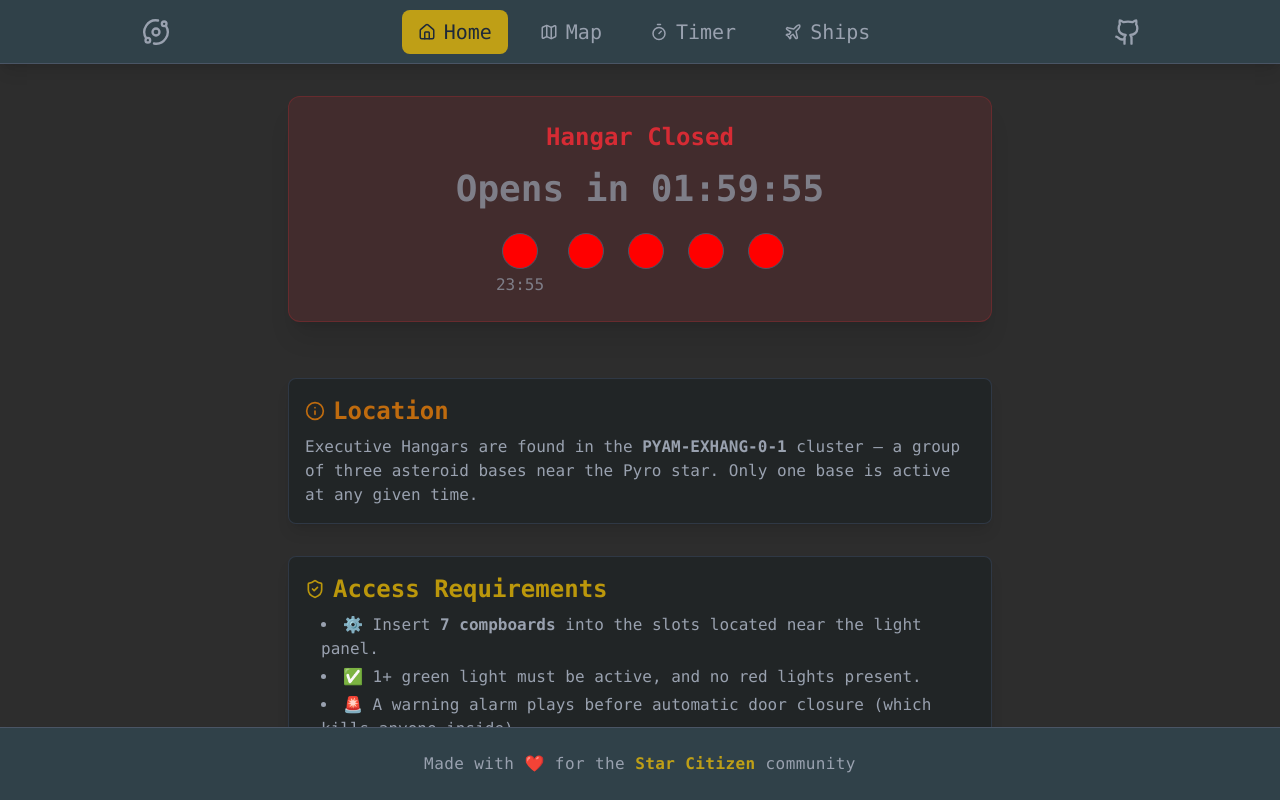
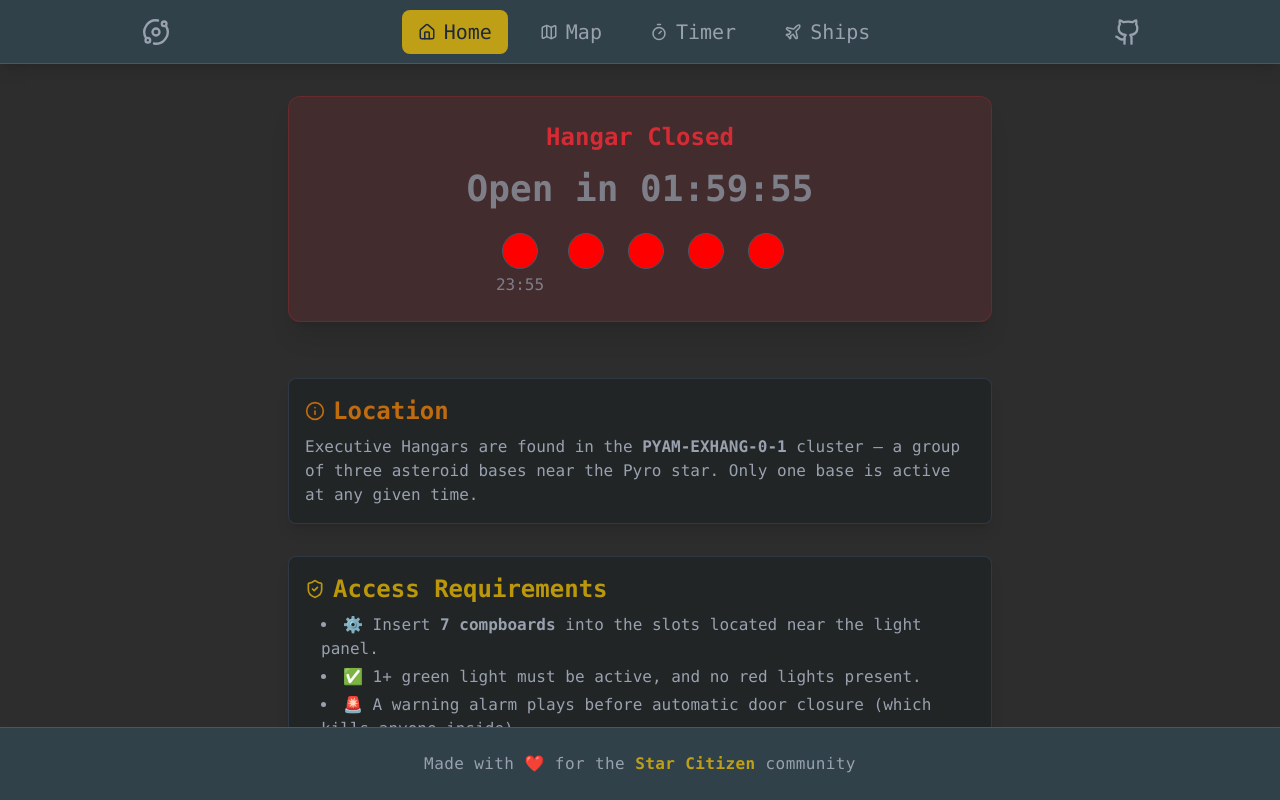
Before and after one commit to Feareis/Star-Citizen_Executive-Hangar, a React (Vite) app: page / in a window 1280 px wide. Built offline with nearby package versions, Linux system fonts and the light colour scheme.

Commit message:
Update HangarTimerCard.tsx

```diff
--- a/src/components/card/HangarTimerCard.tsx
+++ b/src/components/card/HangarTimerCard.tsx
@@ -71,7 +71,7 @@
 
         setLights(newLights);
         setStatus("close");
-        setTimer(`Opens in ${formatTime(redTime)}`);
+        setTimer(`Open in ${formatTime(redTime)}`);
       } else if (remaining > BLACK_PHASE) {
         const greenTime = remaining - BLACK_PHASE;
         const timeSinceGreenStart = GREEN_PHASE - greenTime;
@@ -138,7 +138,7 @@
 
       <div className="text-4xl font-semibold text-center text-gray-400/70 mb-6">
         {status === "reset"
-          ? `Resets in ${formatTime(Math.max(0, BLACK_PHASE - (cycleElapsed - RED_PHASE - GREEN_PHASE))).slice(3)}`
+          ? `${formatTime(Math.max(0, BLACK_PHASE - (cycleElapsed - RED_PHASE - GREEN_PHASE))).slice(3)}`
           : Timer}
       </div>
 
```
